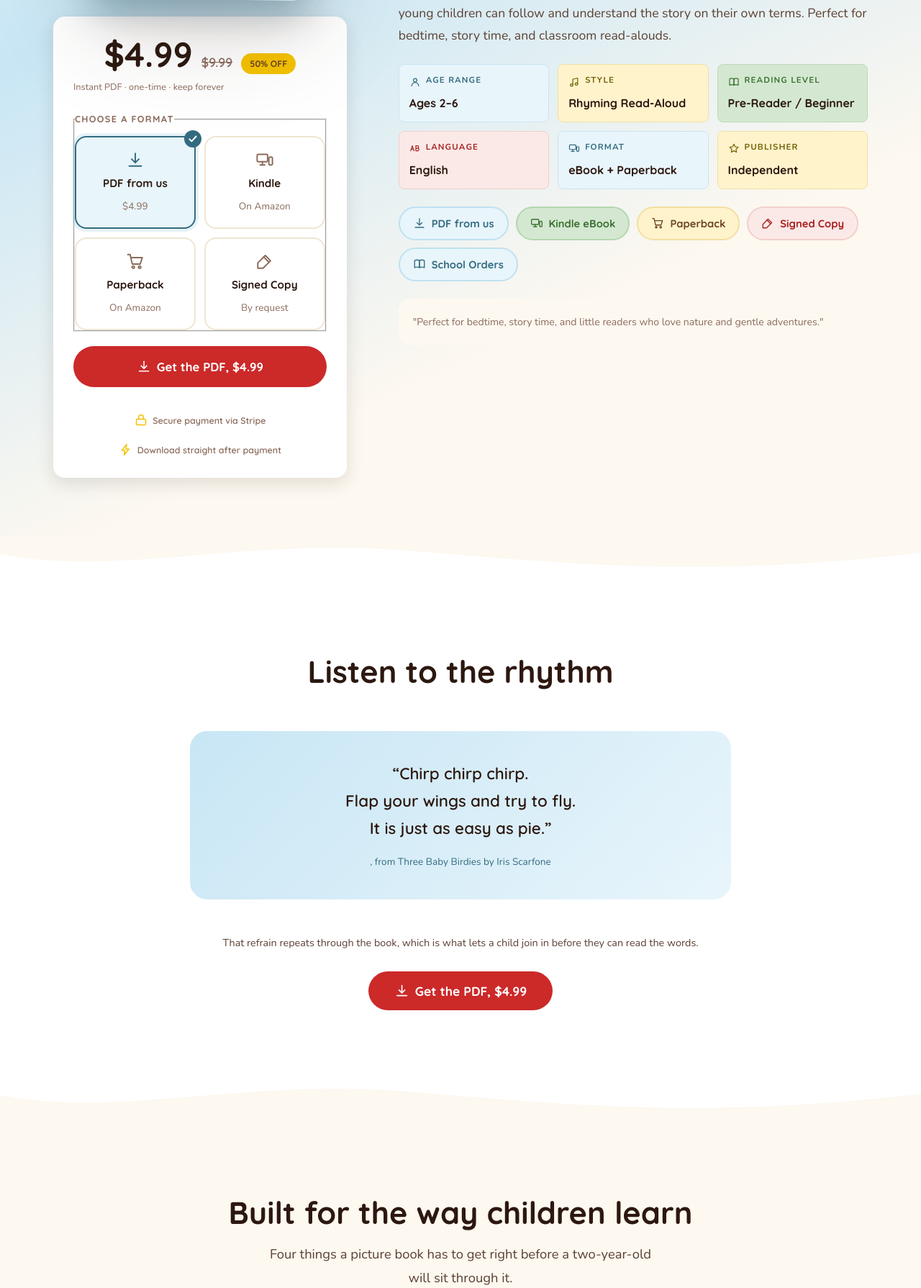
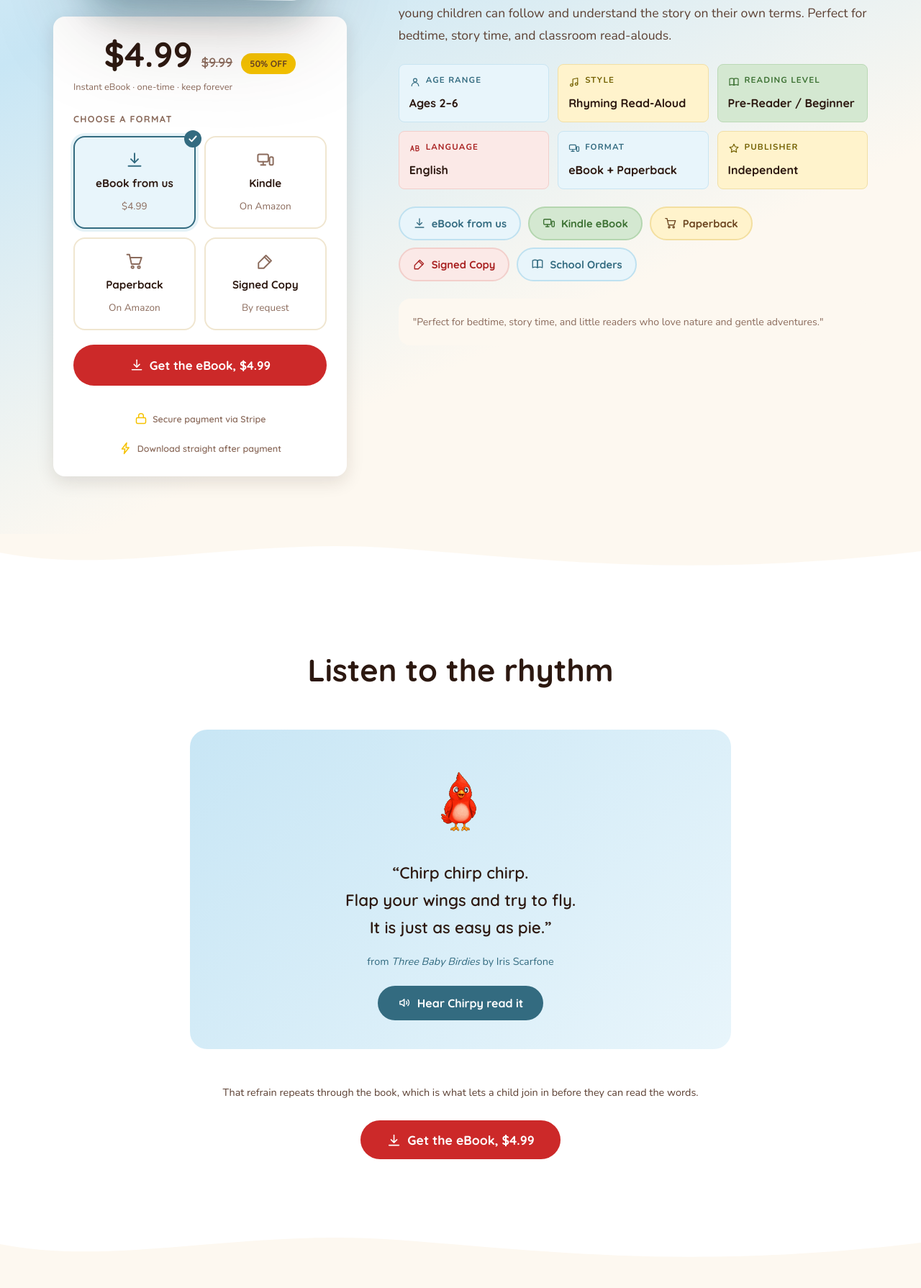
Before and after one commit to MSheharyar/mamabird-website, a PHP site: page /book.html in a window 1280 px wide. Shown: the part 441-2231 px from the top of the page at 72% size. Run offline with PHP 8.4, Linux system fonts and the light colour scheme.

Commit message:
Four from the review: the fieldset box, the empty send button, eBook, and a refrain you can hear
The black box round "Choose a format" on book.html is a <fieldset>'s
default border. The rule that removes it was written into index.html's own
<style> rather than the shared sheet, so the homepage looked right and
book.html did not. It moves to .fmt-picker in css/main.css, where every
page that uses the component picks it up. The element stays a fieldset,
because that is what gives the group its label to a screen reader and
arrow-key behaviour on the radios.

chatbot.html's send button was empty: <button class="chat-send"></button>.
The de-vibe sweep took its glyph months ago and nothing replaced it, so
the blue circle in the demo had nothing in it. It has the arrow icon now,
the same one app.html got.

"Get the PDF" becomes "Get the eBook" on every button and product name,
which also settles the wording against the client's own note about
"Instant PDF delivery". PDF stays where it is a fact a buyer needs rather
than a label: printable at 300 DPI, opens in any PDF viewer, the file
itself.

And the refrain on book.html can be heard instead of only read. Chirpy
stands beside the excerpt and a button plays it in his voice, animating
for as long as the audio runs. The voice comes from our /tts when that is
deployed and from the browser otherwise, so it works on the preview today
and improves when the key is set, with no change here.

The button is the gesture browsers require before any audio, which is why
this is the one place that switches the voice on rather than a setting
buried somewhere.

Co-Authored-By: Claude Opus 5 (1M context) <noreply@anthropic.com>

```diff
--- a/book.html
+++ b/book.html
@@ -33,6 +33,11 @@
   background:linear-gradient(135deg,var(--sky-light),var(--sky-xlight));
   border-radius:var(--r-lg); padding:40px; text-align:center; margin:48px 0;
 }
+.excerpt-bird { width:120px; margin:0 auto 14px; }
+.excerpt-cite { font-size:.9rem; color:var(--sky-dark); margin-bottom:20px; }
+.excerpt-play { justify-content:center; }
+.excerpt-play[aria-pressed="true"] { background:var(--green); }
+@media(max-width:560px){ .excerpt-bird { width:96px; } }
 .excerpt-text {
   font-family:var(--font-display); font-size:1.4rem; font-weight:600;
   color:var(--dark); line-height:1.7; margin-bottom:16px;
@@ -196,16 +201,16 @@
             <div class="price-was" id="fmt-was">$9.99</div>
             <div class="price-save" id="fmt-save">50% OFF</div>
           </div>
-          <div class="price-note" id="fmt-note">Instant PDF &middot; one-time &middot; keep forever</div>
+          <div class="price-note" id="fmt-note">Instant eBook &middot; one-time &middot; keep forever</div>
 
           <fieldset class="fmt-picker fmt-picker-2" id="fmt-picker">
             <legend class="fmt-legend">Choose a format</legend>
             <label class="fmt-opt">
               <input type="radio" name="format" value="pdf" checked
-                     data-cta="Get the PDF, $4.99" data-icon="down" data-action="checkout"
+                     data-cta="Get the eBook, $4.99" data-icon="down" data-action="checkout"
                      data-price="$4.99" data-was="$9.99" data-save="50% OFF"
-                     data-note="Instant PDF &middot; one-time &middot; keep forever">
-              <span class="fmt-body"><svg class="ic" aria-hidden="true"><use href="#i-down"></use></svg><span class="fmt-name">PDF from us</span><span class="fmt-price">$4.99</span></span>
+                     data-note="Instant eBook &middot; one-time &middot; keep forever">
+              <span class="fmt-body"><svg class="ic" aria-hidden="true"><use href="#i-down"></use></svg><span class="fmt-name">eBook from us</span><span class="fmt-price">$4.99</span></span>
             </label>
             <label class="fmt-opt">
               <input type="radio" name="format" value="kindle"
@@ -230,7 +235,7 @@
           </fieldset>
 
           <button class="btn btn-red buy-btn" id="buy-btn" style="justify-content:center;">
-            <svg class="ic" aria-hidden="true"><use href="#i-down"></use></svg><span id="fmt-cta-text">Get the PDF, $4.99</span>
+            <svg class="ic" aria-hidden="true"><use href="#i-down"></use></svg><span id="fmt-cta-text">Get the eBook, $4.99</span>
           </button>
           <div class="trust-row" style="justify-content:center;">
             <span class="trust-item"><svg class="ic" aria-hidden="true"><use href="#i-lock"></use></svg> Secure payment via Stripe</span>
@@ -252,7 +257,7 @@
           <div class="meta-chip mc-yellow"><div class="meta-chip-head"><svg class="ic" aria-hidden="true"><use href="#i-star"></use></svg><div class="meta-chip-label">Publisher</div></div><div class="meta-chip-val">Independent</div></div>
         </div>
         <div class="kid-badges" style="margin-bottom:24px;">
-          <span class="kid-badge kb-sky"><svg class="ic" aria-hidden="true"><use href="#i-down"></use></svg> PDF from us</span>
+          <span class="kid-badge kb-sky"><svg class="ic" aria-hidden="true"><use href="#i-down"></use></svg> eBook from us</span>
           <span class="kid-badge kb-green"><svg class="ic" aria-hidden="true"><use href="#i-devices"></use></svg> Kindle eBook</span>
           <span class="kid-badge kb-yellow"><svg class="ic" aria-hidden="true"><use href="#i-cart"></use></svg> Paperback</span>
           <span class="kid-badge kb-red"><svg class="ic" aria-hidden="true"><use href="#i-pen"></use></svg> Signed Copy</span>
@@ -275,16 +280,20 @@
       <h2>Listen to the rhythm</h2>
     </div>
     <div class="excerpt-box reveal">
-      <div class="excerpt-text">
+      <div class="excerpt-bird" id="excerpt-bird"></div>
+      <div class="excerpt-text" id="excerpt-text">
         &ldquo;Chirp chirp chirp.<br>
         Flap your wings and try to fly.<br>
         It is just as easy as pie.&rdquo;
       </div>
-      <p style="font-size:.85rem;color:var(--sky-dark);">, from Three Baby Birdies by Iris Scarfone</p>
+      <p class="excerpt-cite">from <em>Three Baby Birdies</em> by Iris Scarfone</p>
+      <button type="button" class="btn btn-sky excerpt-play" id="excerpt-play">
+        <svg class="ic" aria-hidden="true"><use href="#i-speaker"></use></svg><span id="excerpt-play-label">Hear Chirpy read it</span>
+      </button>
     </div>
     <p style="text-align:center;margin-top:22px;font-size:.9rem;color:var(--mid);">That refrain repeats through the book, which is what lets a child join in before they can read the words.</p>
     <div style="text-align:center;margin-top:26px;">
-      <button class="btn btn-red btn-lg" onclick="startEbookCheckout()"><svg class="ic" aria-hidden="true"><use href="#i-down"></use></svg> Get the PDF, $4.99</button>
+      <button class="btn btn-red btn-lg" onclick="startEbookCheckout()"><svg class="ic" aria-hidden="true"><use href="#i-down"></use></svg> Get the eBook, $4.99</button>
     </div>
   </div>
 </section>
@@ -313,14 +322,14 @@
 <section class="section" style="background:var(--cream);">
   <div class="container">
     <div class="section-header">
-      <h2>PDF from us, or Kindle from Amazon</h2>
+      <h2>eBook from us, or Kindle from Amazon</h2>
     </div>
     <div class="compare-grid">
       <div class="compare-card ours reveal">
         <div class="compare-head">
           <span class="compare-head-ic"><svg class="ic" aria-hidden="true"><use href="#i-down"></use></svg></span>
           <div>
-            <div class="compare-title">Three Baby Birdies PDF</div>
+            <div class="compare-title">Three Baby Birdies eBook</div>
             <div class="compare-sub">$4.99, straight from us</div>
           </div>
         </div>
@@ -361,7 +370,7 @@
   <div class="container">
     <div class="section-header reveal">
       <h2>The whole story, on any screen</h2>
-      <p style="max-width:520px;margin:12px auto 0;">A PDF of <em>Three Baby Birdies</em>, with the same story and artwork as the paperback.</p>
+      <p style="max-width:520px;margin:12px auto 0;">The full illustrated story as a PDF you keep, with the same artwork as the paperback.</p>
     </div>
     <div class="t-grid">
       <div class="t-card reveal">
@@ -403,7 +412,7 @@
     <img src="assets/birdies-nest.png" alt="" aria-hidden="true" class="book-cta-art reveal" loading="lazy" decoding="async" width="420" height="337">
     <h2 style="margin-bottom:14px;">Ready to read together?</h2>
     <p style="max-width:520px;margin:0 auto 30px;">The full illustrated story, on whatever screen is to hand, or printed at home.</p>
-    <button class="btn btn-red btn-xl buy-btn" onclick="startEbookCheckout()" style="width:auto;"><svg class="ic" aria-hidden="true"><use href="#i-down"></use></svg> Get the PDF, $4.99</button>
+    <button class="btn btn-red btn-xl buy-btn" onclick="startEbookCheckout()" style="width:auto;"><svg class="ic" aria-hidden="true"><use href="#i-down"></use></svg> Get the eBook, $4.99</button>
     <p class="quiz-fine" style="color:var(--mid);"><svg class="ic" aria-hidden="true"><use href="#i-bolt"></use></svg> Instant download &middot; works on any device</p>
   </div>
 </section>
@@ -415,8 +424,44 @@
 <footer id="footer"></footer>
 <script src="js/layout.js"></script>
 <script src="js/main.js"></script>
+<script src="js/chirpy3d.js"></script>
+<script src="js/chirpy-voice.js"></script>
 <script>
 const API = 'https://api.threebabybirdies.com';
+
+// The refrain, read out loud. Chirpy animates for as long as the audio
+// runs. Voice comes from our /tts if it is deployed and from the browser
+// otherwise, so this works today and improves when the key is set.
+(function () {
+  var btn   = document.getElementById('excerpt-play');
+  var label = document.getElementById('excerpt-play-label');
+  var host  = document.getElementById('excerpt-bird');
+  var text  = document.getElementById('excerpt-text');
+  if (!btn || !host || !text || !window.ChirpyVoice || !window.Chirpy3D) return;
+
+  var bird = Chirpy3D.mount(host, {});
+  var playing = false;
+
+  function stop() {
+    playing = false;
+    ChirpyVoice.cancel();
+    bird.rest();
+    btn.setAttribute('aria-pressed', 'false');
+    if (label) label.textContent = 'Hear Chirpy read it';
+  }
+
+  btn.addEventListener('click', function () {
+    if (playing) return stop();
+    // The button is the gesture browsers require before audio, and it is
+    // also the reader asking, so this one place turns the voice on.
+    if (!ChirpyVoice.isEnabled()) ChirpyVoice.setEnabled(true);
+    playing = true;
+    btn.setAttribute('aria-pressed', 'true');
+    if (label) label.textContent = 'Stop';
+    bird.speak();
+    ChirpyVoice.speak(text.textContent, { onend: stop });
+  });
+})();
 // Was hardcoded to the Netlify review deploy, and this is what Stripe gets
 // as success_url and cancel_url. On threebabybirdies.com that sent a paying
 // customer to the preview site after checkout. Whatever host is serving the
--- a/chatbot.html
+++ b/chatbot.html
@@ -110,6 +110,7 @@
   display:flex;align-items:center;justify-content:center;
   transition:background .18s,transform .15s; flex-shrink:0;
 }
+.chat-send .ic { width:21px; height:21px; }
 .chat-send:hover { background:var(--sky-dark); transform:scale(1.08); }
 
 /* Features below chat */
@@ -329,7 +330,7 @@
         <div class="chat-input-row">
           <label class="sr-only" for="chat-input">Type your answer to Chirpy</label>
           <input class="chat-input" id="chat-input" type="text" autocomplete="off" placeholder="Type your answer..." onkeydown="if(event.key==='Enter')sendMsg()">
-          <button class="chat-send" onclick="sendMsg()" aria-label="Send message"></button>
+          <button class="chat-send" onclick="sendMsg()" aria-label="Send message"><svg class="ic" aria-hidden="true"><use href="#i-arrow"></use></svg></button>
         </div>
       </div>
       <p style="text-align:center;font-size:.75rem;color:var(--light-text);margin-top:10px;padding-bottom:4px;">
--- a/css/main.css
+++ b/css/main.css
@@ -666,7 +666,11 @@ svg.lucide {
 /* ---- Format selector (page 3 notes 5 and 6) ----
    Radios styled as cards. The input stays in the DOM and keeps the
    keyboard and screen-reader behaviour; only its box is hidden. */
-.fmt-picker { display:grid; grid-template-columns:repeat(3,1fr); gap:12px; margin:26px 0 22px; }
+/* A fieldset draws a border of its own, which is where the black box
+   round the format picker came from. The reset lived in index.html's
+   <style>, so the homepage looked right and book.html did not. */
+.fmt-picker { display:grid; grid-template-columns:repeat(3,1fr); gap:12px;
+  margin:26px 0 22px; border:0; padding:0; min-width:0; }
 .fmt-opt { position:relative; }
 .fmt-opt input {
   position:absolute; opacity:0; width:100%; height:100%; margin:0;
--- a/ebook-download.html
+++ b/ebook-download.html
@@ -84,11 +84,11 @@ body { background:linear-gradient(155deg,var(--sky-xlight) 0%,var(--cream) 60%);
           <img src="assets/book-cover.jpg" alt="Three Baby Birdies" class="dl-book-cover" loading="lazy" decoding="async" width="900" height="900">
           <div>
             <div class="dl-book-title">Three Baby Birdies</div>
-            <div class="dl-book-meta">By Iris &amp; Ronald Scarfone · Full Illustrated Story · PDF</div>
+            <div class="dl-book-meta">By Iris &amp; Ronald Scarfone · Full illustrated story</div>
           </div>
         </div>
         <a id="download-btn" href="#" class="btn btn-red btn-lg dl-btn" download="Three-Baby-Birdies.pdf">
-          <svg class="ic" aria-hidden="true"><use href="#i-down"></use></svg> Download Your eBook (PDF)
+          <svg class="ic" aria-hidden="true"><use href="#i-down"></use></svg> Get Your eBook
         </a>
         <div class="dl-instructions">
           <h4><svg class="ic" aria-hidden="true"><use href="#i-devices"></use></svg> How to open your eBook</h4>
--- a/index.html
+++ b/index.html
@@ -221,7 +221,7 @@
   box-shadow:0 40px 76px rgba(44,24,16,.3), -12px 20px 54px rgba(51,107,128,.32);
 }
 @media(prefers-reduced-motion:reduce){ .book-phys:hover .book-phys-cover { transform:none; } }
-.fmt-picker { border:none; padding:0; margin:28px 0 24px; }
+.fmt-picker { margin:28px 0 24px; }
 /* page 3 note 12: the buttons were stretched across the whole column */
 .buy-stack-tight { align-items:flex-start; gap:14px; }
 .buy-stack-tight .btn { width:auto; }
@@ -450,7 +450,7 @@
         <span class="hero-play-note">No sign-up. It plays right here in your browser.</span>
       </p>
       <div class="hero-retailers">
-        Instant PDF download, or <a href="book.html">order a signed paperback</a>.<br>
+        Instant eBook download, or <a href="book.html">order a signed paperback</a>.<br>
         <!-- TODO: link "Barnes &amp; Noble" once Iris supplies the retailer URL. -->
         Also available at <a href="https://www.amazon.com/Three-Baby-Birdies-Iris-Scarfone-ebook/dp/B0GYWM1YGT/" target="_blank" rel="noopener">Amazon</a> and Barnes &amp; Noble.
       </div>
@@ -832,7 +832,7 @@
       <div style="position:relative;z-index:1;">
         <div class="ebook-promo-label"><svg class="ic" aria-hidden="true"><use href="#i-down"></use></svg> Digital download</div>
         <div class="ebook-promo-title">Get the Three Baby Birdies eBook, straight to your device</div>
-        <div class="ebook-promo-sub">The full illustrated story as a PDF. Read it on any tablet, phone or computer, the moment you have paid.</div>
+        <div class="ebook-promo-sub">The full illustrated story, yours to keep. Read it on any tablet, phone or computer, the moment you have paid.</div>
         <div class="ebook-price">$4.99 <small>$9.99</small> <span class="ebook-off">50% off</span></div>
         <div class="ebook-buttons">
           <a href="book.html" class="btn btn-yellow btn-lg"><svg class="ic" aria-hidden="true"><use href="#i-down"></use></svg> Download the eBook</a>
```
